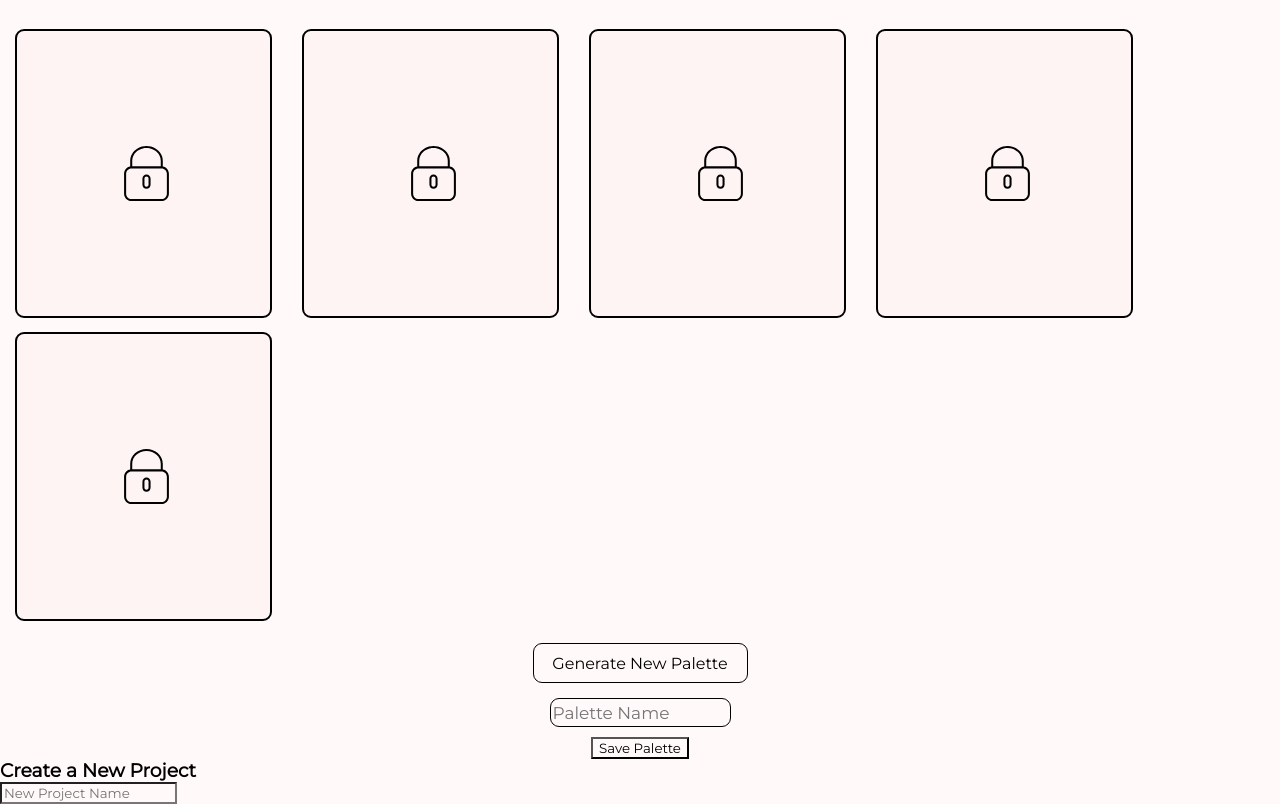
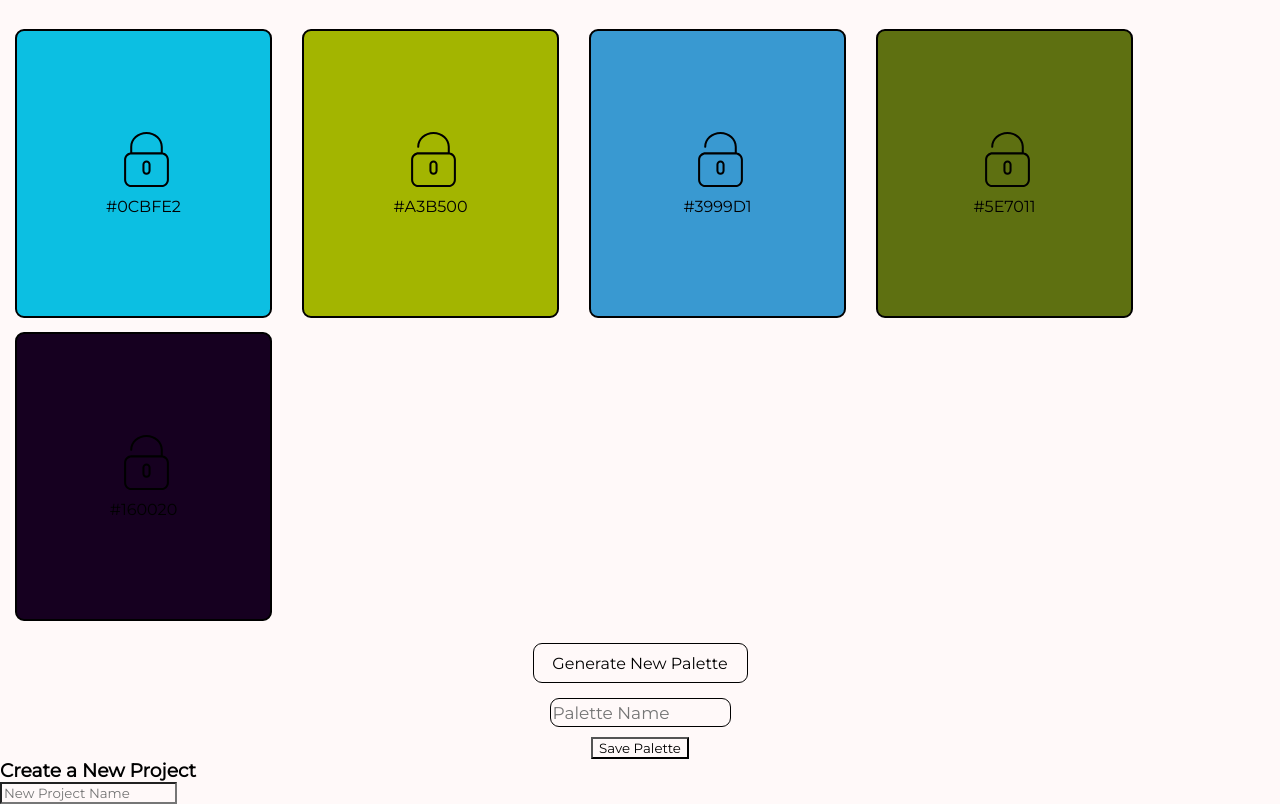
Before and after one commit to patrickjneel/palette-picker, a website: page public/index.html in a window 1280 px wide. Both pictures are taken after a click on the element 143 px from the left and 275 px from the top of the page. Shown: the part 102-906 px from the top of the page. Drawn offline with nearby package versions, Linux system fonts and the light colour scheme.

Commit message:
having lock locked on individual card

```diff
--- a/public/css/styles.css
+++ b/public/css/styles.css
@@ -61,7 +61,6 @@ h1 {
   display: none;
   background-image: url("images/locked.svg");
   background-image: cover;
-  /*display: flex;*/
   height: 45px;
   padding-bottom: 10px;
   width: 50px;
@@ -93,5 +92,5 @@ h1 {
 
 .hex-value {
   background-color: transparent;
-  /*text-shadow: 2px 2px gray;*/
+  padding-top: 10px;
 }
--- a/public/js/scripts.js
+++ b/public/js/scripts.js
@@ -1,3 +1,5 @@
+
+
 const generateColor = () => {
   var length = 6;
   var chars = '0123456789ABCDEF';
@@ -26,9 +28,13 @@ const allColors = () => {
   $(".hex5").text(color5);
 }
 
-const lockColor = () => {
-  $('.unlocked').toggleClass('locked').css("display", "flex")
+const lockColor = (event) => {
+  $(event.target).toggleClass('locked').css("display", "flex")
 }
 
 $("#generate-btn").on('click', allColors);
-$(".unlocked").on('click', lockColor);
+$(".unlocked").on('click', (event) => lockColor(event));
+
+$(document).ready(() => {
+  allColors()
+});
```
